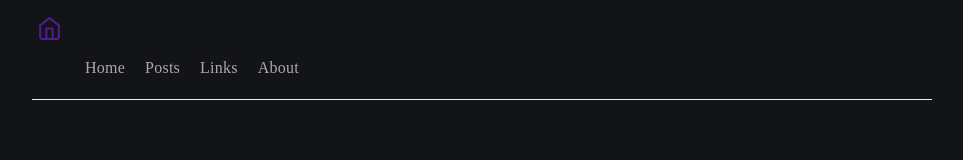
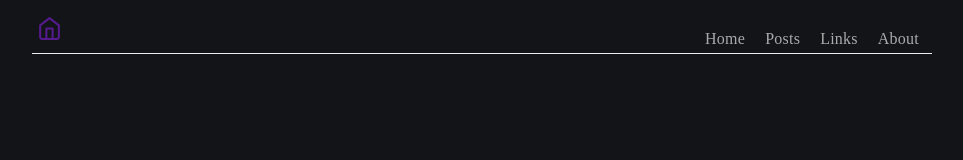
Before and after one commit to MarcosAoE/anotacoes-de-matematica, a plain HTML site: page index.html in a window 1280 px wide. Shown: the whole page, without its empty margins (158-1121 px from the left). Drawn offline with Linux system fonts and the light colour scheme.

Commit message:
Update index.html

```diff
--- a/index.html
+++ b/index.html
@@ -22,7 +22,9 @@
         border-color: #1b1d25;
         height: auto;
         list-style: none; /* Remove os marcadores de lista */
-
+      }
+      .menu-link{
+        float: right;
       }
       .menu-link ul{
         list-style-type: none;
```
